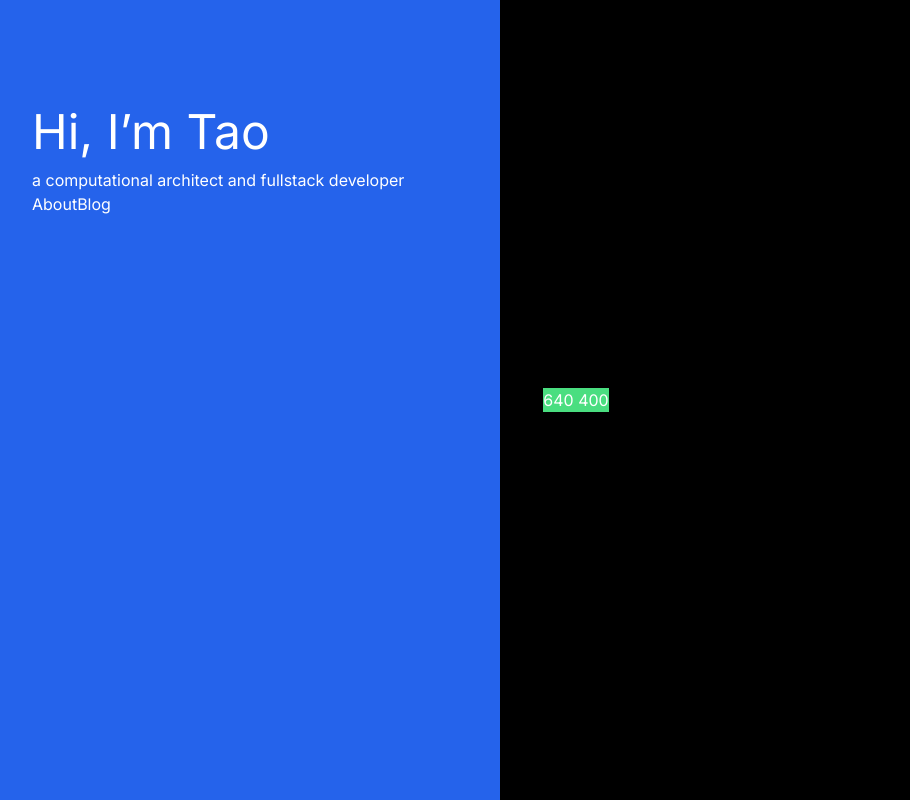
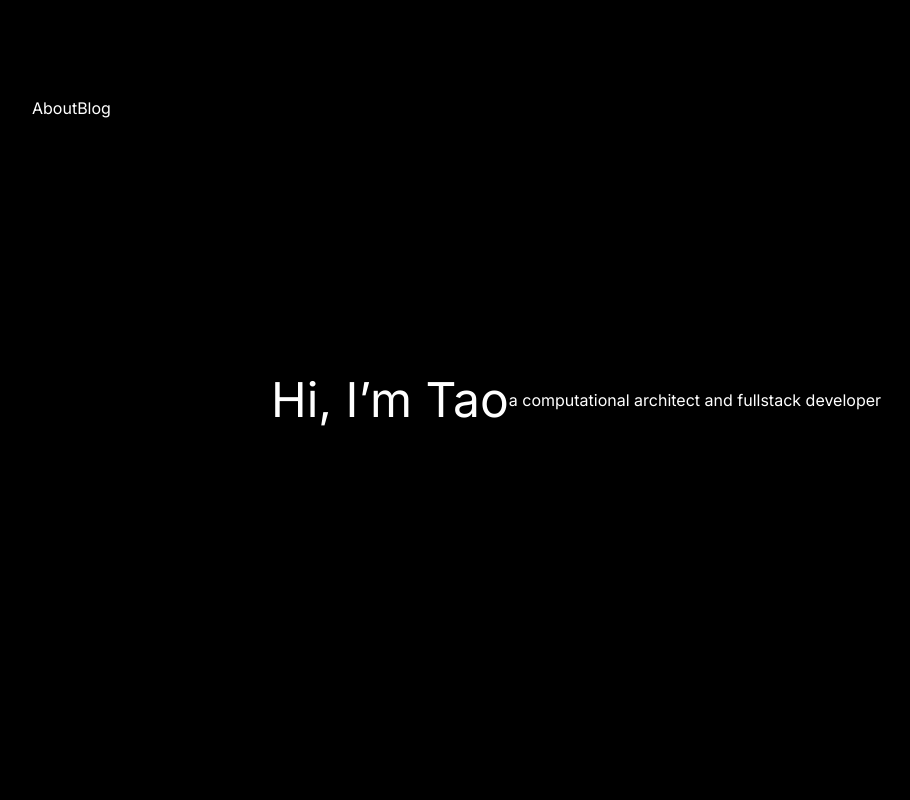
Before and after one commit to Abstractmachina/website_v2, a Next.js app: page / in a window 1280 px wide. Shown: the whole page, without its empty margins (64-974 px from the left). Built offline with nearby package versions, Linux system fonts and the light colour scheme.

Commit message:
adding outer section to dial animation

```diff
--- a/app/page.tsx
+++ b/app/page.tsx
@@ -14,11 +14,10 @@ export default function Home() {
 
 
   return (
-    <main className="fixed min-h-screen flex-col items-center justify-between p-24 bg-blue-600">
+    <main className="fixed min-h-screen flex-col items-center justify-between p-24">
       <Link id='link_arch' href={'/architecture'} className='fixed top-0 left-0 h-full w-4'></Link>
-      <h1>Hi, I&rsquo;m Tao</h1>
       <MouseDial/>
-      <p>a computational architect and fullstack developer</p>
+
 
       <div>
         <span>About</span><span>Blog</span>
--- a/components/mouseDial.tsx
+++ b/components/mouseDial.tsx
@@ -13,29 +13,43 @@ function MouseDial() {
   const handleMouse = (e: React.MouseEvent<HTMLImageElement>): void => {
     setX(e.pageX);
     setY(e.pageY);
-  };
+    };
+
+    const distanceToCenter = () :number => {
+        return centerX - x;
+    }
 
     const translateRotation = () : number => {
-        const distanceToCenter = centerX - x;
-        console.log(distanceToCenter);
+        return map(-1*distanceToCenter(), 0, centerX, 0, 90);
+    };
 
-        return map(-distanceToCenter, 0, centerX, 0, 90);
-  };
+    const translateWidth = (): number => {
+        return map(Math.abs(distanceToCenter()), 2, centerX, 0, window.innerHeight+100);
+    }
 
   return (
     <div
       id="circle"
       onMouseMove={handleMouse}
       className="flex fixed min-w-full min-h-full top-0 left-0 justify-center items-center"
-    >
+      >
+          <motion.div>
+            <h1>Hi, I&rsquo;m Tao</h1>
+
+          </motion.div>
+
       <motion.div
-        className="bg-green-400"
+        className="h-1 fixed bg-black"
         style={{
-          rotateZ: translateRotation(),
+            rotateZ: translateRotation(),
+            width: translateWidth(),
         }}
       >
-        <span>{x}</span> <span>{y}</span>
-      </motion.div>
+          </motion.div>
+          <motion.div>
+
+          </motion.div>
+          <p>a computational architect and fullstack developer</p>
     </div>
   );
 }
```
